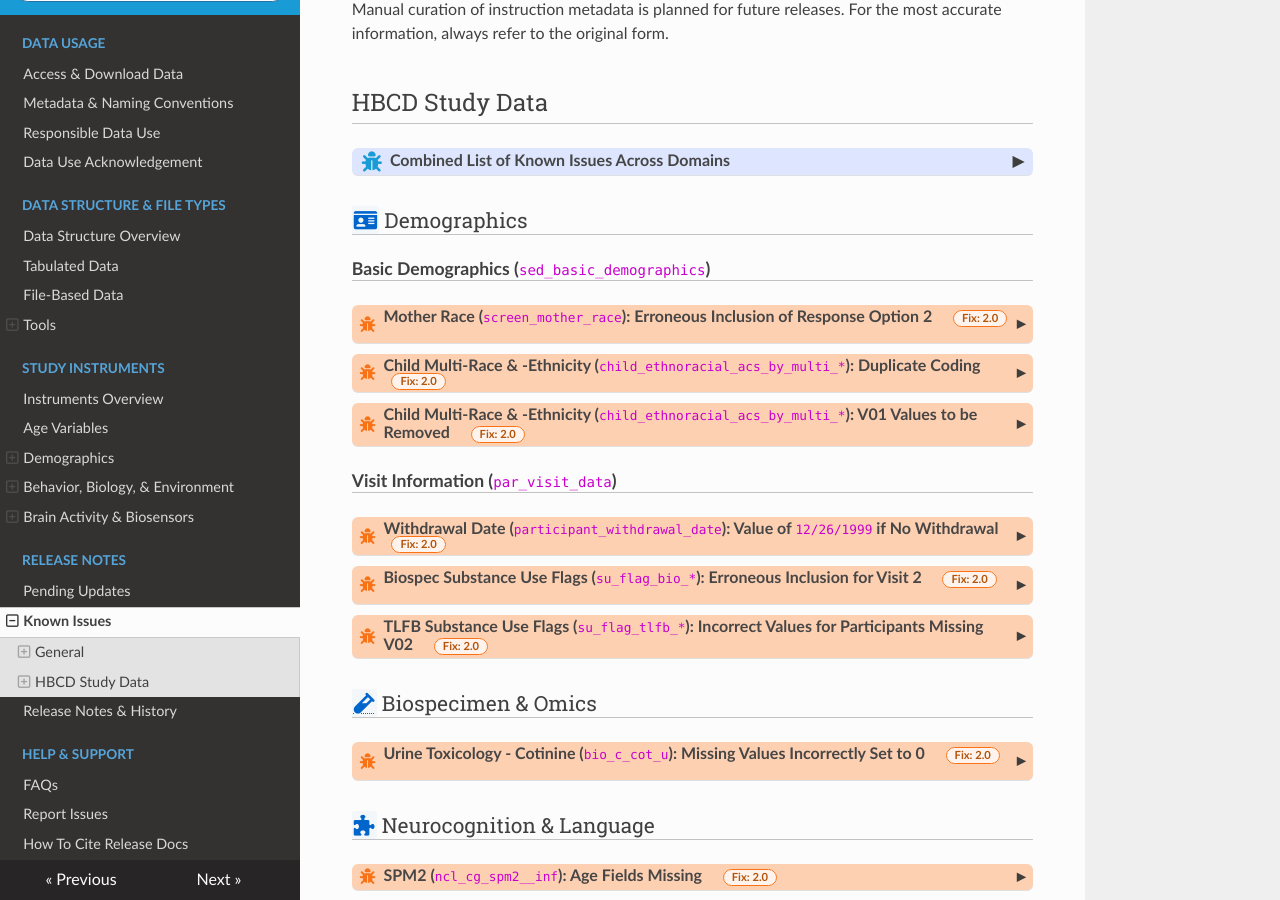
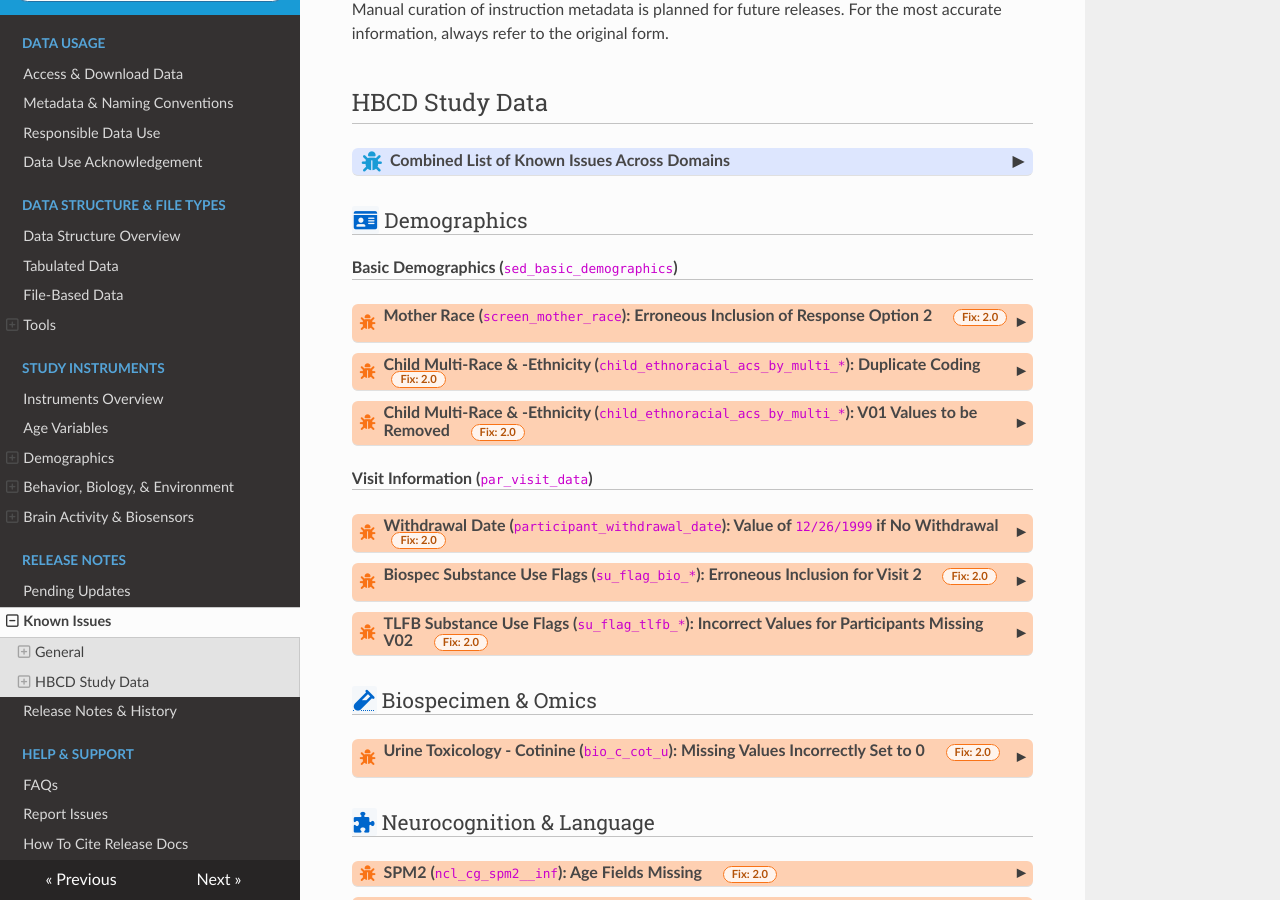
Before and after one commit to nbdc-datahub/hbcd-docs, an MkDocs documentation site: the page built from docs/changelog/knownissues.md, in a window 1280 px wide and 900 px high, scrolled down 672 px. Built offline with MkDocs 1.6.1, drawn with Linux system fonts in a browser that asks for light colours; nearby versions of some CDN libraries.

```diff
--- a/docs/changelog/knownissues.md
+++ b/docs/changelog/knownissues.md
@@ -177,7 +177,7 @@
 
 ### <a href="../../instruments/#demo" target="_blank"><i class="fas fa-id-card"></i></a> Demographics
 
-#### Basic Demographics (`sed_basic_demographics`)
+##### Basic Demographics (`sed_basic_demographics`)
 
 <div id="mother-race" class="issues-banner" onclick="toggleCollapse(this)">
   <span class="emoji"><i class="fas fa-bug"></i></span>
@@ -225,7 +225,7 @@
 </div>
 <p></p>
 
-#### Visit Information (`par_visit_data`)
+##### Visit Information (`par_visit_data`)
 
 <div id="visit1" class="issues-banner" onclick="toggleCollapse(this)">
   <span class="emoji"><i class="fas fa-bug"></i></span>
```
Also changed, not shown: docs/instruments/mri/index.md (+1 -1 lines).
